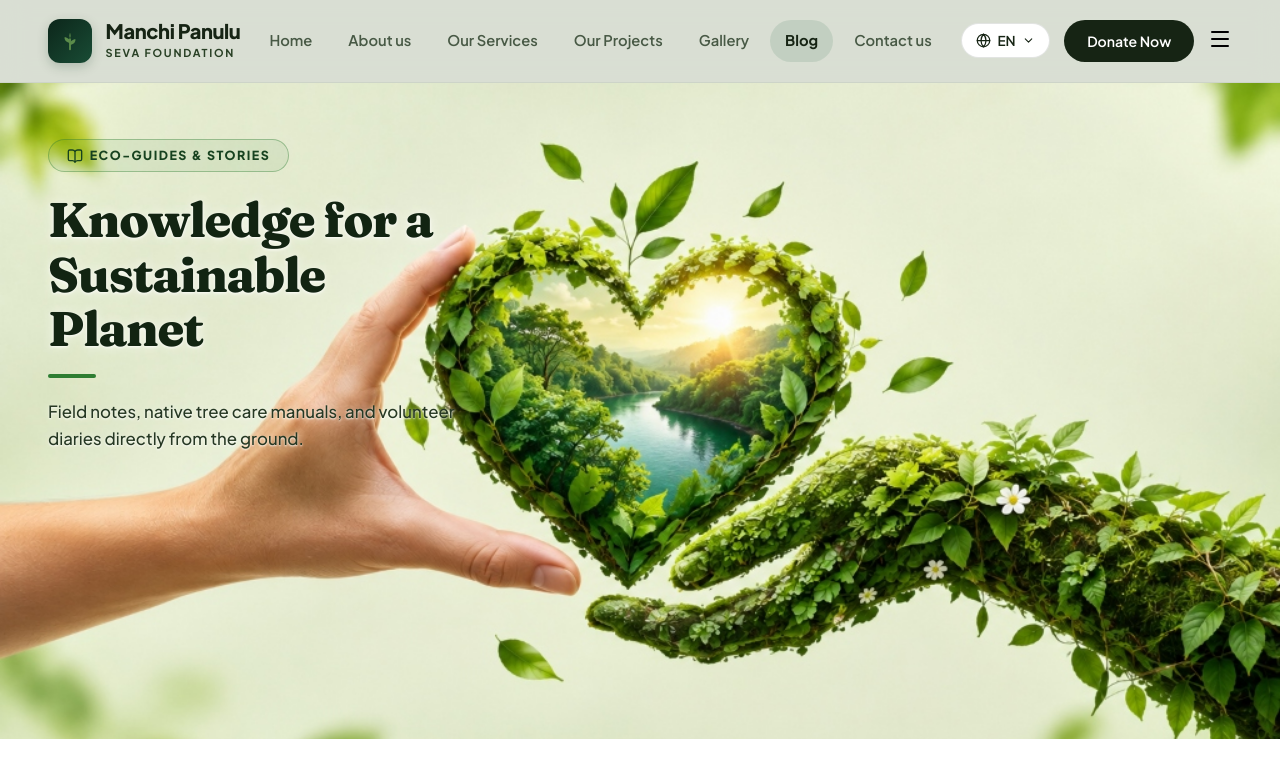
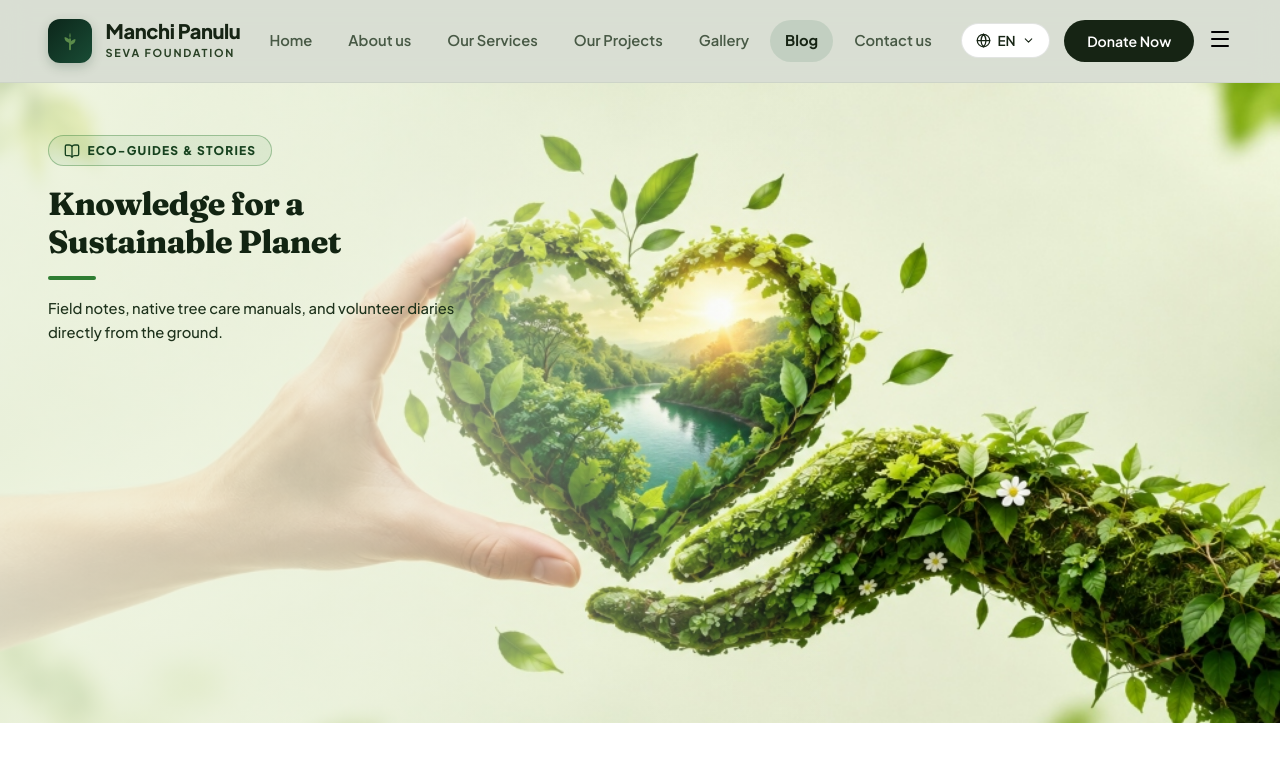
Before and after one commit to saranyak2406/ManchiPanuluSewaFoundation, a React (Vite) app: page /blog in a window 1280 px wide. Shown: the top 761 px of the page. Built offline with nearby package versions, Linux system fonts and the light colour scheme.

Commit message:
style(about): match user mockup d694e632 with unboxed layout, subtle left glow, and tuned typography

```diff
--- a/src/pages/ContactPage.jsx
+++ b/src/pages/ContactPage.jsx
@@ -17,7 +17,7 @@ import { faqData } from '../data/faqData';
 import { useLanguage } from '../context/LanguageContext';
 
 export default function ContactPage() {
-  const { t } = useLanguage();
+  const { t, language } = useLanguage();
   const [formData, setFormData] = useState({
     name: '',
     email: '',
@@ -73,7 +73,11 @@ export default function ContactPage() {
               <span>{t('contact.badge')}</span>
             </div>
             <h1 className="page-hero-title-exact">
-              {t('contact.heroTitle')}
+              {language === 'en' ? (
+                <>We Would Love<br />to Hear From You</>
+              ) : (
+                t('contact.heroTitle')
+              )}
             </h1>
             <div className="page-hero-accent-line"></div>
             <p className="page-hero-desc-exact">
--- a/src/styles/pages.css
+++ b/src/styles/pages.css
@@ -15,14 +15,42 @@
   background-size: cover;
   background-position: center center;
   background-repeat: no-repeat;
-  padding: 3rem 0;
+  padding: 2.75rem 0 3rem 0;
   overflow: hidden;
+}
+
+/* Subtle, soft light-green gradient behind the text for crystal-clear readability without any solid card */
+.page-hero::before {
+  content: '';
+  position: absolute;
+  inset: 0;
+  background: linear-gradient(
+    90deg,
+    rgba(238, 244, 226, 0.78) 0%,
+    rgba(238, 244, 226, 0.65) 28%,
+    rgba(238, 244, 226, 0.25) 48%,
+    transparent 66%
+  );
+  pointer-events: none;
+  z-index: 1;
+}
+
+@media (max-width: 767px) {
+  .page-hero::before {
+    background: linear-gradient(
+      180deg,
+      rgba(238, 244, 226, 0.92) 0%,
+      rgba(238, 244, 226, 0.72) 48%,
+      rgba(238, 244, 226, 0.25) 78%,
+      transparent 100%
+    );
+  }
 }
 
 @media (min-width: 1024px) {
   .page-hero {
-    min-height: 82vh;
-    padding-top: 3.5rem;
+    min-height: 80vh;
+    padding-top: 3.25rem;
   }
 }
 
@@ -31,13 +59,15 @@
   justify-content: flex-start;
   align-items: flex-start;
   width: 100%;
+  position: relative;
+  z-index: 2;
 }
 
 /* Completely Unboxed, Clean & Neat Left Text Block */
 .page-hero-inner-unboxed {
   position: relative;
   z-index: 10;
-  max-width: 440px;
+  max-width: 410px;
   background: transparent;
   border: none;
   box-shadow: none;
@@ -55,47 +85,46 @@
   display: inline-flex;
   align-items: center;
   gap: 0.45rem;
-  padding: 0.35rem 1.1rem;
+  padding: 0.32rem 0.95rem;
   border-radius: var(--radius-pill);
   background: rgba(46, 125, 50, 0.08);
   border: 1.5px solid rgba(46, 125, 50, 0.38);
   color: #17421F;
-  font-size: 0.78rem;
+  font-size: 0.75rem;
   font-weight: 800;
-  letter-spacing: 0.12em;
+  letter-spacing: 0.1em;
   text-transform: uppercase;
-  margin-bottom: 1.25rem;
+  margin-bottom: 1.15rem;
 }
 
 .page-hero-title-exact {
   font-family: var(--font-editorial);
-  font-size: clamp(2.2rem, 3.8vw, 3.1rem);
+  font-size: clamp(1.85rem, 2.5vw, 2.35rem);
   font-weight: 800;
   color: #122412;
-  line-height: 1.12;
-  letter-spacing: -0.025em;
+  line-height: 1.18;
+  letter-spacing: -0.02em;
   margin: 0;
   text-align: left;
-  text-shadow: 0 1px 3px rgba(255, 255, 255, 0.85), 0 0 12px rgba(255, 255, 255, 0.6);
 }
 
 .page-hero-accent-line {
   width: 48px;
-  height: 4px;
+  height: 3.5px;
   background: #2E7D32;
   border-radius: 2px;
-  margin: 1.15rem 0 1.25rem 0;
+  margin: 1rem 0 1.1rem 0;
 }
 
 .page-hero-desc-exact {
   font-family: var(--font-body);
-  font-size: 1.05rem;
-  color: #263823;
-  line-height: 1.62;
-  max-width: 430px;
+  font-size: clamp(0.92rem, 1.05vw, 1rem);
+  color: #1E321C;
+  line-height: 1.58;
+  max-width: 410px;
   font-weight: 500;
   text-align: left;
-  text-shadow: 0 1px 2px rgba(255, 255, 255, 0.9), 0 0 8px rgba(255, 255, 255, 0.5);
+  margin: 0;
 }
 
 .page-hero-inner {
```
